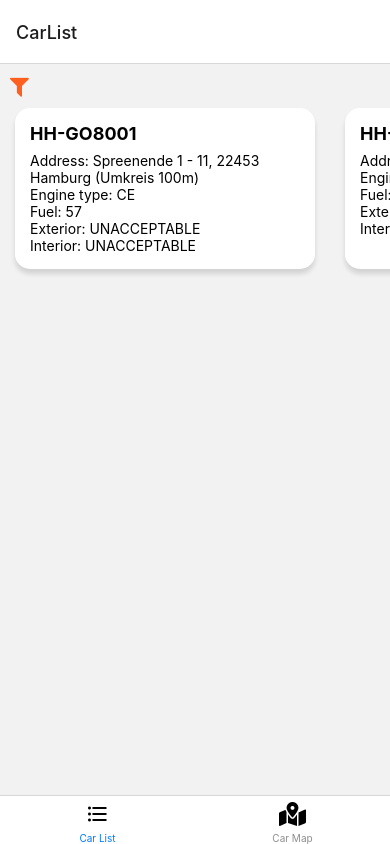
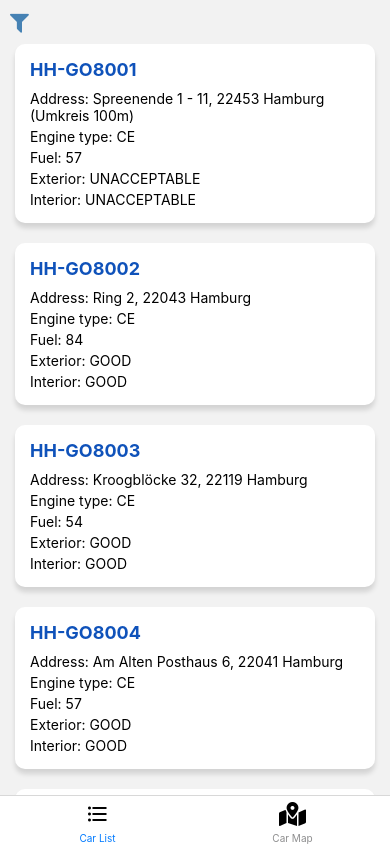
Before and after one commit to kikani-parth/rn-car-map, a React Native app: screen / in a window 390 px wide. Built offline with nearby package versions, Linux system fonts and the light colour scheme.

Commit message:
add styling and remove headers

```diff
--- a/App.js
+++ b/App.js
@@ -23,20 +23,22 @@ const App = () => {
     <NavigationContainer>
       <Tab.Navigator>
         <Tab.Screen
-          name="CarList"
+          name="Car List"
           component={CarListScreen}
           options={{
             tabBarLabel: 'Car List',
             tabBarIcon: () => <ListIcon />,
+            headerShown: false,
           }}
         />
 
         <Tab.Screen
-          name="CarMap"
+          name="Car Map"
           component={CarMapScreen}
           options={{
             tabBarLabel: 'Car Map',
             tabBarIcon: () => <MapIcon />,
+            headerShown: false,
           }}
         />
       </Tab.Navigator>
--- a/src/components/CarDetail.js
+++ b/src/components/CarDetail.js
@@ -7,10 +7,10 @@ const CarDetail = memo(({ car }) => {
   return (
     <View style={styles.container}>
       <Text style={styles.name}>{car.name}</Text>
-      <Text>Address: {car.address}</Text>
-      <Text>Engine type: {car.engineType}</Text>
-      <Text>Fuel: {car.fuel}</Text>
-      <Text>Exterior: {car.exterior}</Text>
+      <Text style={styles.text}>Address: {car.address}</Text>
+      <Text style={styles.text}>Engine type: {car.engineType}</Text>
+      <Text style={styles.text}>Fuel: {car.fuel}</Text>
+      <Text style={styles.text}>Exterior: {car.exterior}</Text>
       <Text>Interior: {car.interior}</Text>
     </View>
   );
@@ -22,8 +22,8 @@ const styles = StyleSheet.create({
     marginVertical: 10,
     padding: 15,
     backgroundColor: '#FFF',
-    borderRadius: 15,
-    width: 300,
+    borderRadius: 10,
+    // width: 300,
 
     // Shadow for iOS
     shadowColor: '#000',
@@ -42,7 +42,13 @@ const styles = StyleSheet.create({
   name: {
     fontWeight: 'bold',
     fontSize: 18,
-    marginBottom: 8,
+    marginBottom: 10,
+    color: '#0F52BA',
+    // color: '#4682B4',
+    // color: '#6082B6',
+  },
+  text: {
+    marginBottom: 4, // Add spacing between each text element
   },
 });
 
--- a/src/components/CarList.js
+++ b/src/components/CarList.js
@@ -8,11 +8,11 @@ const CarList = ({ cars }) => {
   const renderItem = useCallback(({ item }) => {
     return <CarDetail car={item} />;
   }, []);
+
   return (
     <View>
       <FlatList
-        horizontal
-        showsHorizontalScrollIndicator={false}
+        showsVerticalScrollIndicator={false}
         data={cars}
         keyExtractor={(car) => car.vin}
         renderItem={renderItem}
--- a/src/components/FilteredCarList.js
+++ b/src/components/FilteredCarList.js
@@ -52,7 +52,7 @@ const FilteredCarList = ({ cars }) => {
         onPress={handleToggleVisibility}
         style={styles.iconContainer}
       >
-        <FontAwesome name="filter" size={24} color="#FF5F1F" />
+        <FontAwesome name="filter" size={24} color="#4682B4" />
       </TouchableOpacity>
 
       {/* Conditionally show FilterControls and SortControls */}
--- a/src/components/SortControls.js
+++ b/src/components/SortControls.js
@@ -40,11 +40,12 @@ const styles = StyleSheet.create({
     borderColor: '#ccc',
     borderRadius: 5,
     marginRight: 10,
-    backgroundColor: '#B2BEB5',
+    backgroundColor: '#E5E4E2',
+    borderColor: '#E5E4E2',
   },
   selectedButton: {
-    backgroundColor: '#FF5F1F',
-    borderColor: '#FF5F1F',
+    backgroundColor: '#A7C7E7',
+    borderColor: '#A7C7E7',
   },
   buttonText: {},
 });
--- a/src/screens/CarListScreen.js
+++ b/src/screens/CarListScreen.js
@@ -1,5 +1,5 @@
 import React from 'react';
-import { View, StyleSheet, ScrollView } from 'react-native';
+import { SafeAreaView, StyleSheet } from 'react-native';
 import locationsData from '../../assets/locations.json';
 import FilteredCarList from '../components/FilteredCarList';
 
@@ -7,18 +7,16 @@ const CarListScreen = () => {
   const cars = locationsData.placemarks;
 
   return (
-    <View style={styles.container}>
-      <ScrollView showsVerticalScrollIndicator={false}>
-        <FilteredCarList cars={cars} />
-      </ScrollView>
-    </View>
+    <SafeAreaView style={styles.container}>
+      <FilteredCarList cars={cars} />
+    </SafeAreaView>
   );
 };
 
 const styles = StyleSheet.create({
-  container: {
-    flex: 1,
-  },
+  //   container: {
+  //     flex: 1,
+  //   },
 });
 
 export default CarListScreen;
```
